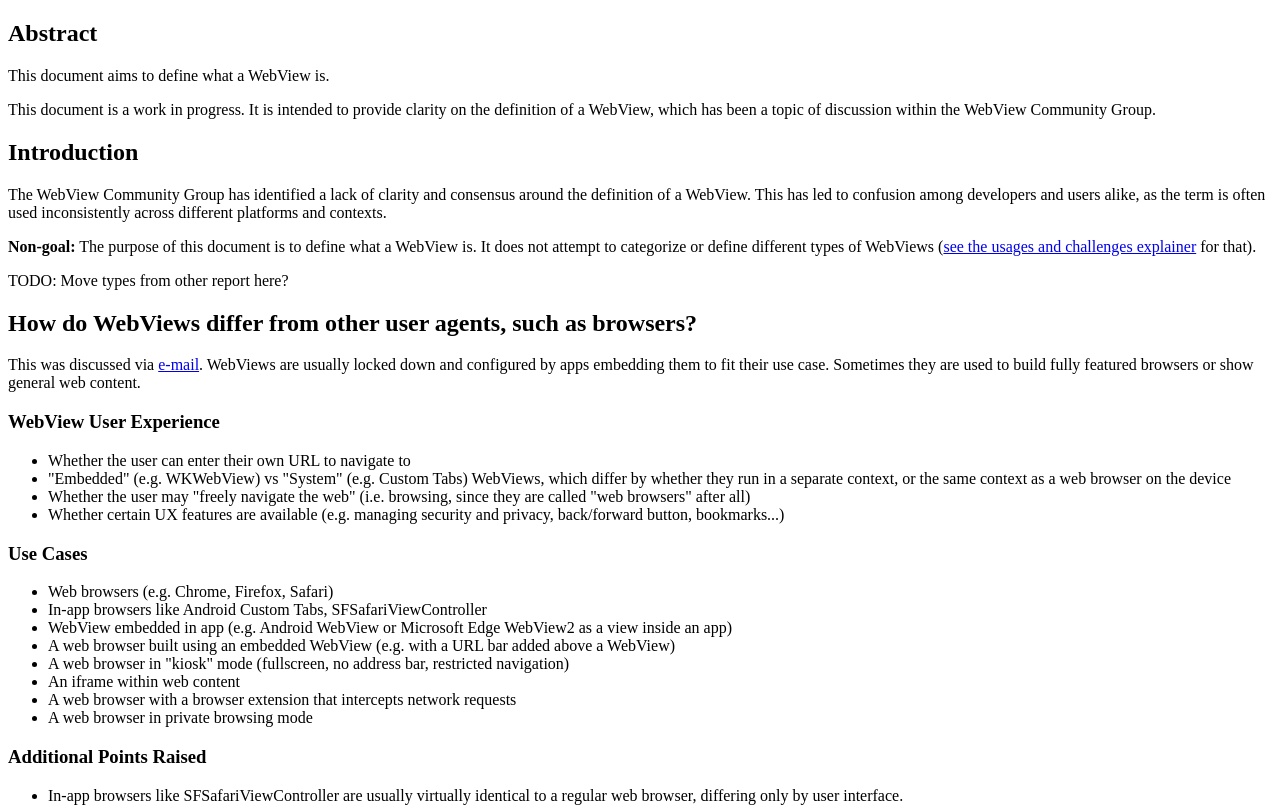
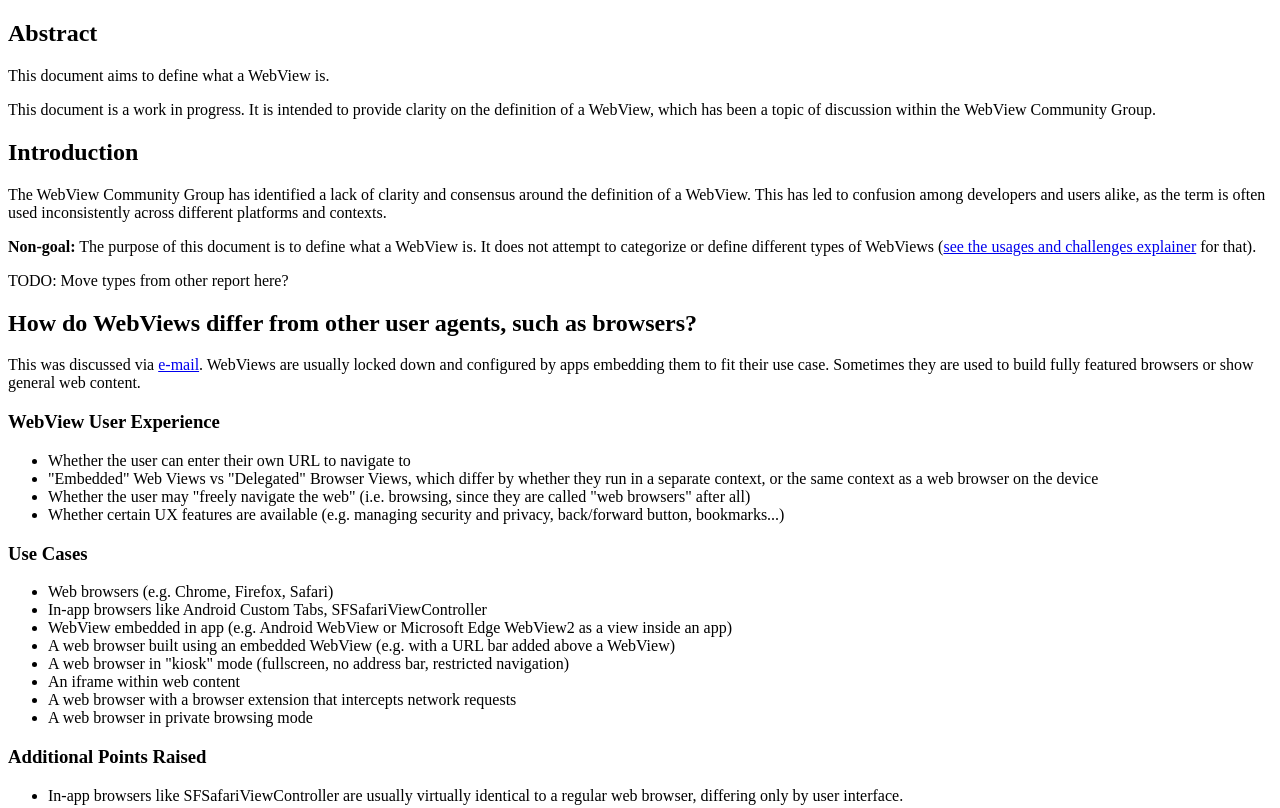
Before and after one commit to WebView-CG/webview-definition, a plain HTML site: page index.html in a window 1280 px wide. Shown: the top 808 px of the page. Drawn offline with Linux system fonts and the light colour scheme.

Commit message:
Update wording of WebViews
Co-authored-by: エリス <erisu@users.noreply.github.com>

```diff
--- a/index.html
+++ b/index.html
@@ -63,7 +63,7 @@
         <h3>WebView User Experience</h3>
         <ul>
           <li>Whether the user can enter their own URL to navigate to</li>
-          <li>"Embedded" (e.g. WKWebView) vs "System" (e.g. Custom Tabs) WebViews, which differ by whether they run in a separate context, or the same context as a web browser on the device</li>
+          <li>"Embedded" Web Views vs "Delegated" Browser Views, which differ by whether they run in a separate context, or the same context as a web browser on the device</li>
           <li>Whether the user may "freely navigate the web" (i.e. browsing, since they are called "web browsers" after all)</li>
           <li>Whether certain UX features are available (e.g. managing security and privacy, back/forward button, bookmarks...)</li>
         </ul>
```
